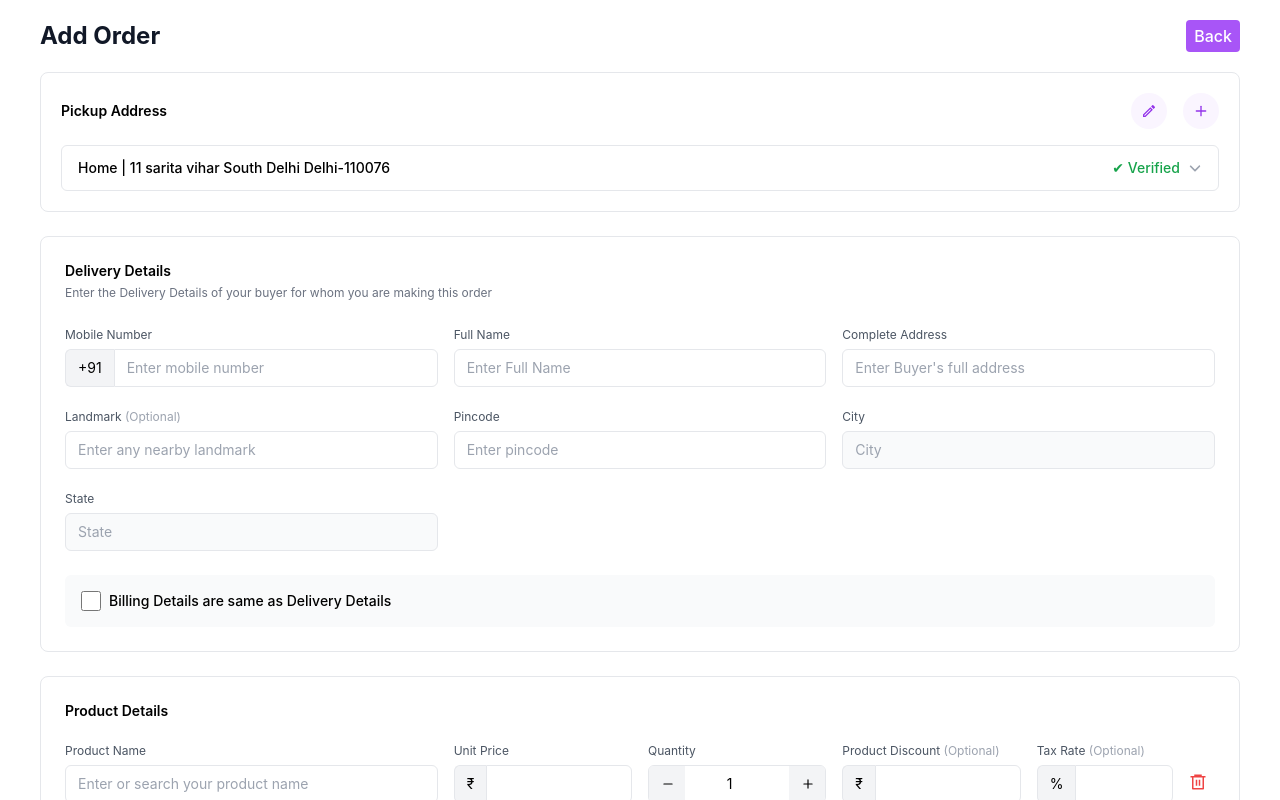
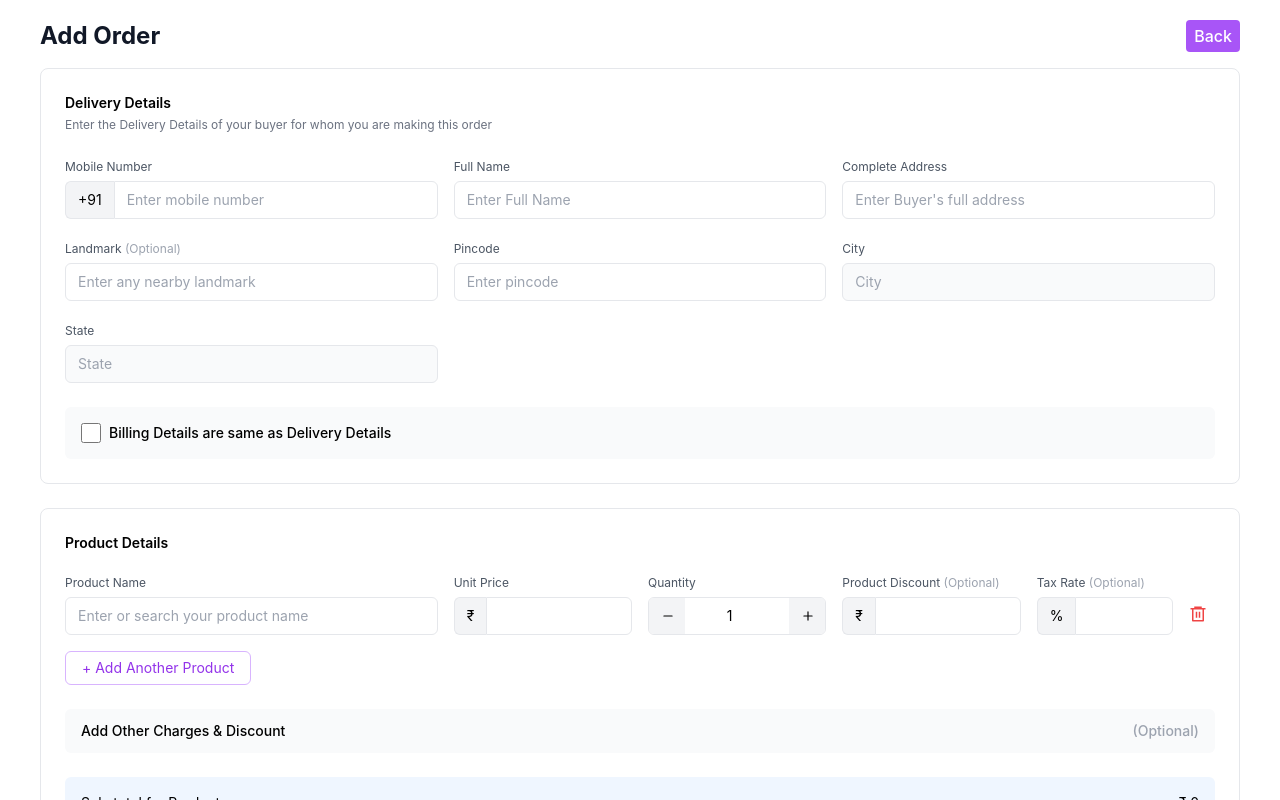
Before and after one commit to savanidhruvin/Order, a React (Create React App) app in the folder Frontend/: page /addorder in a window 1280 px wide. Shown: the top 800 px of the page. Built offline with nearby package versions, Linux system fonts and the light colour scheme.

Commit message:
fenil17-01

```diff
--- a/Frontend/src/Components/AddOrder.js
+++ b/Frontend/src/Components/AddOrder.js
@@ -79,7 +79,7 @@ const AddOrder = () => {
       </div>
     </div> */}
     <div>
-      <div className="bg-white border border-gray-200 rounded-lg p-4 sm:p-5 mb-4 sm:mb-6 mt-5">
+      {/* <div className="bg-white border border-gray-200 rounded-lg p-4 sm:p-5 mb-4 sm:mb-6 mt-5">
         <div className="flex items-center justify-between">
           <h3 className="font-semibold text-xs sm:text-sm">Pickup Address</h3>
           <div className="flex items-center gap-2 sm:gap-4">
@@ -94,8 +94,8 @@ const AddOrder = () => {
             <span className="text-gray-400"><FaAngleDown /></span>
           </div>
         </div>
-      </div>
-      <div className="bg-white border border-gray-200 rounded-lg p-4 sm:p-6 mb-4 sm:mb-6">
+      </div> */}
+      <div className="bg-white border border-gray-200 rounded-lg mt-4 p-4 sm:p-6 mb-4 sm:mb-6">
         <h3 className="font-semibold text-xs sm:text-sm mb-1">Delivery Details</h3>
         <p className="text-xs text-gray-500 mb-4 sm:mb-5">Enter the Delivery Details of your buyer for whom you are making this order</p>
 
```
